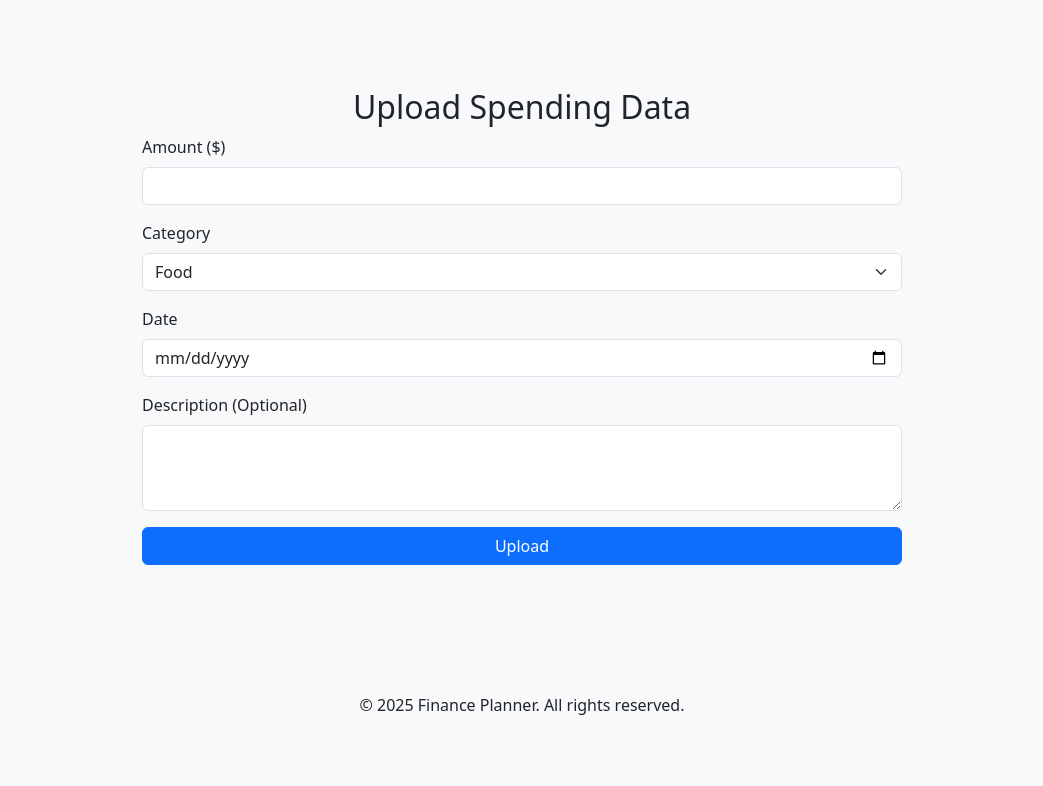
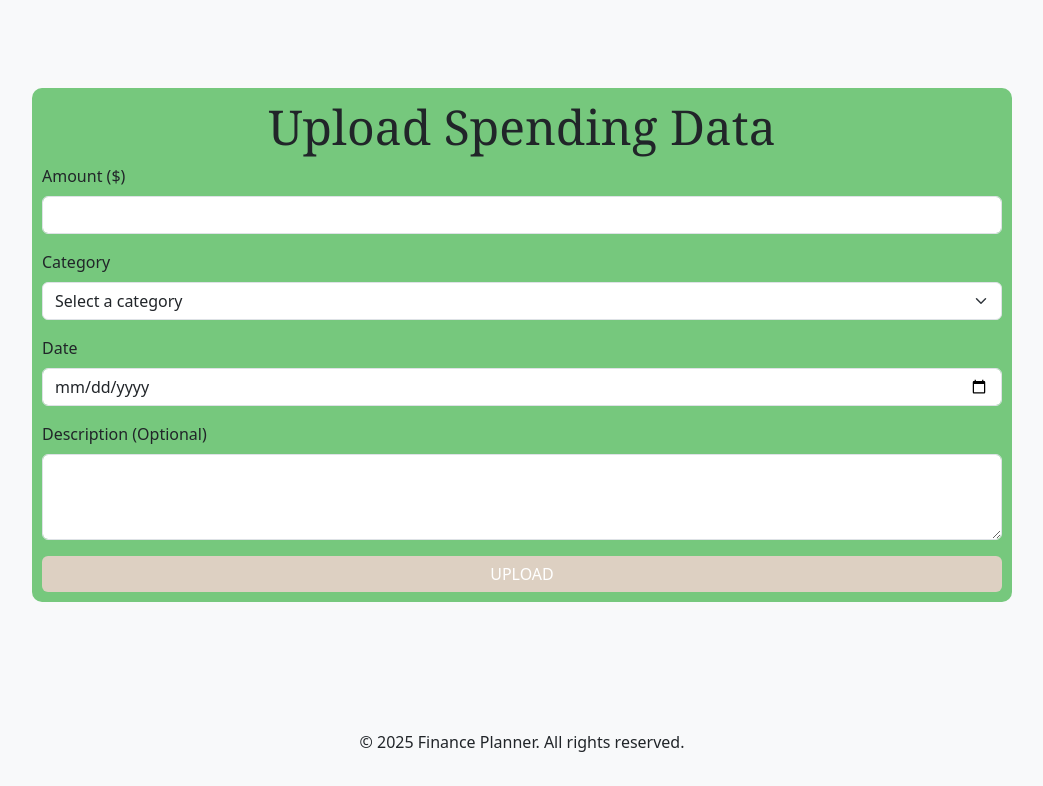
Before and after one commit to Dave-114-P/CITS5505-finance_planner, a Flask app: page /upload in a window 1280 px wide. Shown: the part 64-850 px from the top of the page, without its empty margins (118-1161 px from the left). Before the commit the page ends 779 px from the top, so only its background shows below. Run offline with Flask 3, Linux system fonts and the light colour scheme; a user stored in the database is signed in; data comes from the database, SQL or seed files in the repository; both versions use the stored data as it was after the commit.

Commit message:
Update the upload page and handle first-time login users

```diff
--- a/app/routes/upload.py
+++ b/app/routes/upload.py
@@ -4,6 +4,7 @@ from flask import Blueprint, render_template, request, redirect, url_for, flash
 from flask_login import login_required, current_user
 from app import db
 from app.models.spending import Spending
+from app.models.categories import Category
 from datetime import datetime
 
 # Define blueprint for upload routes
@@ -15,14 +16,22 @@ def upload():
     # Handle uploading of spending data
     if request.method == "POST":
         amount = float(request.form.get("amount"))
-        category = request.form.get("category")
+        category_name = request.form.get("category")  # Get category name from the form
         date_str = request.form.get("date")
         description = request.form.get("description")
         date = datetime.strptime(date_str, "%Y-%m-%d")
+
+        # Fetch the category_id based on the category name
+        category = Category.query.filter_by(category=category_name).first()
+
+        if not category:
+            flash("Invalid category selected", "danger")
+            return redirect(url_for("upload.upload"))
+
         new_spending = Spending(
             user_id=current_user.id,
             amount=amount,
-            category=category,
+            category_id=category.id,  # Use the category ID here
             date=date,
             description=description
         )
--- a/app/routes/visualise.py
+++ b/app/routes/visualise.py
@@ -3,6 +3,8 @@
 from flask import Blueprint, jsonify, render_template
 from flask_login import login_required, current_user
 from app.models.spending import Spending
+from app.models.categories import Category
+from app import db
 
 # Define blueprint for visualise routes
 bp = Blueprint("visualise", __name__)
@@ -16,7 +18,22 @@ def visualise():
 @bp.route("/api/spending_data", methods=["GET"])
 @login_required
 def spending_data():
-    # Fetch spending data for the current user
-    spendings = Spending.query.filter_by(user_id=current_user.id).all()
-    data = [{"category": s.category_id, "amount": s.amount} for s in spendings]
+    from datetime import datetime, timedelta
+
+    # Calculate the date range for the last 30 days
+    today = datetime.now()
+    thirty_days_ago = today - timedelta(days=30)
+
+    # Fetch spending data for the current user within the last 30 days
+    spendings = (
+        db.session.query(Spending, Category.category)
+        .join(Category, Spending.category_id == Category.id)
+        .filter(Spending.user_id == current_user.id)
+        .filter(Spending.date >= thirty_days_ago)  # Filter for the last 30 days
+        .all()
+    )
+
+    # Prepare the data for JSON response
+    data = [{"category": category_name, "amount": spending.amount} for spending, category_name in spendings]
+
     return jsonify(data)
--- a/app/static/js/visualise.js
+++ b/app/static/js/visualise.js
@@ -2,31 +2,97 @@
 $(document).ready(function () {
     // Fetch spending data for the bar chart
     $.get("/api/spending_data", function (data) {
-        const labels = data.map(item => item.category);
-        const amounts = data.map(item => item.amount);
+        if (data.length === 0) {
+            // No data available for the last 30 days
+            document.getElementById("last30DaysBarChartContainer").style.display = "none";
+            document.getElementById("last30DaysNoBarData").style.display = "block";
+        } else {
+            // Step 1: Aggregate the data by category
+            const aggregatedData = data.reduce((acc, item) => {
+                if (!acc[item.category]) {
+                    acc[item.category] = 0; // Initialize the category with 0
+                }
+                acc[item.category] += item.amount; // Accumulate the amount
+                return acc;
+            }, {});
 
-        // Create a bar chart
+            // Step 2: Extract labels and amounts from the aggregated data
+            const labels = Object.keys(aggregatedData); // Categories
+            const amounts = Object.values(aggregatedData); // Total amounts per category
+
+            // Step 3: Define a color palette for the bars
+            const colors = [
+                "rgba(255, 99, 132, 0.2)",
+                "rgba(54, 162, 235, 0.2)",
+                "rgba(255, 206, 86, 0.2)",
+                "rgba(75, 192, 192, 0.2)",
+                "rgba(153, 102, 255, 0.2)",
+                "rgba(255, 159, 64, 0.2)",
+                "rgba(199, 245, 66, 0.2)"
+            ];
+            const borderColors = [
+                "rgba(255, 99, 132, 1)",
+                "rgba(54, 162, 235, 1)",
+                "rgba(255, 206, 86, 1)",
+                "rgba(75, 192, 192, 1)",
+                "rgba(153, 102, 255, 1)",
+                "rgba(255, 159, 64, 1)",
+                "rgba(199, 245, 66, 1)"
+            ];
+
+            // Dynamically assign colors based on the dataset size
+            const backgroundColors = colors.slice(0, labels.length);
+            const borderColorsDynamic = borderColors.slice(0, labels.length);
+
+            // Step 4: Create a bar chart
             const ctxBar = document.getElementById("spendingChart").getContext("2d");
             new Chart(ctxBar, {
                 type: "bar",
                 data: {
-                labels: labels, // Dynamically handles available categories
+                    labels: labels, // Categories
                     datasets: [{
-                    label: "Spending by Category",
-                    data: amounts,
-                    backgroundColor: "rgba(54, 162, 235, 0.2)",
-                    borderColor: "rgba(54, 162, 235, 1)",
+                        data: amounts, // Total amounts per category
+                        backgroundColor: backgroundColors,
+                        borderColor: borderColorsDynamic,
                         borderWidth: 1
                     }]
                 },
                 options: {
+                    responsive: true,
+                    maintainAspectRatio: false, // Ensures responsiveness
                     scales: {
+                        x: {
+                            ticks: {
+                                autoSkip: true, // Automatically skips labels if too crowded
+                                maxRotation: 45, // Maximum rotation for labels
+                                minRotation: 0  // Minimum rotation for labels
+                            }
+                        },
                         y: {
-                        beginAtZero: true
+                            beginAtZero: true,
+                            min: 10, // Set the minimum value for the y-axis
+                            suggestedMax: Math.max(...amounts) + 20, // Dynamically suggest a max value slightly above the largest bar
+                            ticks: {
+                                stepSize: 10 // Controls the interval between ticks
+                            }
+                        }
+                    },
+                    plugins: {
+                        legend: {
+                            display: false // Ensures the user does not see a legend
+                        },
+                        tooltip: {
+                            callbacks: {
+                                // Show full category name in tooltip
+                                label: function (tooltipItem) {
+                                    return `${labels[tooltipItem.dataIndex]}: ${tooltipItem.raw}`;
+                                }
+                            }
                         }
                     }
                 }
             });
+        }
     });
 
     // Fetch spending data for the pie chart (current month breakdown)
@@ -43,8 +109,13 @@ $(document).ready(function () {
             const total = amounts.reduce((sum, amount) => sum + amount, 0); // Total spending
             const percentages = amounts.map(amount => ((amount / total) * 100).toFixed(2)); // Percentage for each category
 
+            // Adjust the size of the canvas element to make the pie chart smaller
+            const canvas = document.getElementById("monthlySpendingChart");
+            canvas.style.width = "100vh"; // Set width
+            canvas.style.height = "50vh"; // Set height
+
             // Create a pie chart
-            const ctxPie = document.getElementById("monthlySpendingChart").getContext("2d");
+            const ctxPie = canvas.getContext("2d");
             new Chart(ctxPie, {
                 type: "pie",
                 data: {
@@ -74,6 +145,8 @@ $(document).ready(function () {
                     }]
                 },
                 options: {
+                    responsive: true, // Ensures the chart resizes dynamically
+                    maintainAspectRatio: true, // Keeps the chart aspect ratio intact
                     plugins: {
                         tooltip: {
                             callbacks: {
@@ -82,6 +155,15 @@ $(document).ready(function () {
                                     const amount = context.raw || 0;
                                     const percentage = percentages[context.dataIndex] || '0.00';
                                     return `${category}: $${amount} (${percentage}%)`;
+                                }
+                            }
+                        }, legend: {
+                            position: "top", // Ensure the legend is at the top of the chart
+                            align: "center", // Center-align the legend horizontally
+                            labels: {
+                                boxWidth: 20, // Reduce the size of the legend boxes
+                                font: {
+                                    size: 12 // Use a smaller font size for legend labels
                                 }
                             }
                         }
@@ -122,6 +204,8 @@ $(document).ready(function () {
                     }]
                 },
                 options: {
+                    responsive: true, // Ensures the chart resizes dynamically
+                    maintainAspectRatio: false, // Ensures it uses the full width of its container
                     scales: {
                         x: {
                             type: "category", // Set to category to handle fewer than 30 days
--- a/app/templates/index.html
+++ b/app/templates/index.html
@@ -128,7 +128,7 @@
             <h2 class="header_font ms-2">
                 <strong>Top spendings</strong>
             </h2>
-            {% if top_spendings and top_spendings|length > 0 %}
+            {% if top_spendings %}
                 {% for spend in top_spendings %}
                 <div class="row justify-content-center align-items-center mx-auto mt-2"
                     style="background-color: #ddd0c2; width: 90%; border-radius: 10px; padding: 0.5rem;">
--- a/app/templates/upload.html
+++ b/app/templates/upload.html
@@ -3,9 +3,9 @@
 {% block title %}Upload Spending{% endblock %}
 
 {% block content %}
-    <div class="row justify-content-center">
-        <div class="col-md-8">
-            <h2 class="text-center">Upload Spending Data</h2>
+    <div class="row justify-content-center" style="padding: 0px;">
+        <div class="col-md-10" style="border-radius: 10px; padding: 10px; margin: 0px; background-color: #76c87d;">
+            <h2 class="text-center header_font" style="font-size: 3rem;">Upload Spending Data</h2>
             <form method="POST" action="{{ url_for('upload.upload') }}">
                 <div class="mb-3">
                     <label for="amount" class="form-label">Amount ($)</label>
@@ -14,10 +14,14 @@
                 <div class="mb-3">
                     <label for="category" class="form-label">Category</label>
                     <select class="form-select" id="category" name="category" required>
+                        <option value="" disabled selected>Select a category</option>
+                        <option value="Accommodation">Accommodation</option>
                         <option value="Food">Food</option>
-                        <option value="Transport">Transport</option>
+                        <option value="Transportation">Transportation</option>
                         <option value="Entertainment">Entertainment</option>
-                        <option value="Other">Other</option>
+                        <option value="Clothing">Clothing</option>
+                        <option value="Personal">Personal</option>
+                        <option value="Tuition fees">Tuition Fees</option>
                     </select>
                 </div>
                 <div class="mb-3">
@@ -28,7 +32,7 @@
                     <label for="description" class="form-label">Description (Optional)</label>
                     <textarea class="form-control" id="description" name="description" rows="3"></textarea>
                 </div>
-                <button type="submit" class="btn btn-primary w-100">Upload</button>
+                <button type="submit" class="btn btn-primary w-100" style="background-color: #ddd0c2; border: #ddd0c2;">UPLOAD</button>
             </form>
         </div>
     </div>
```
Also changed, not shown: app/models/spending.py (+3 -14 lines), app/routes/main.py (+2 -13 lines), app/templates/visualise.html (+10 -7 lines), app/static/image/icon/transport.png (deleted), instance/finance.db. Lines whose indentation alone changed are shown as unchanged.
